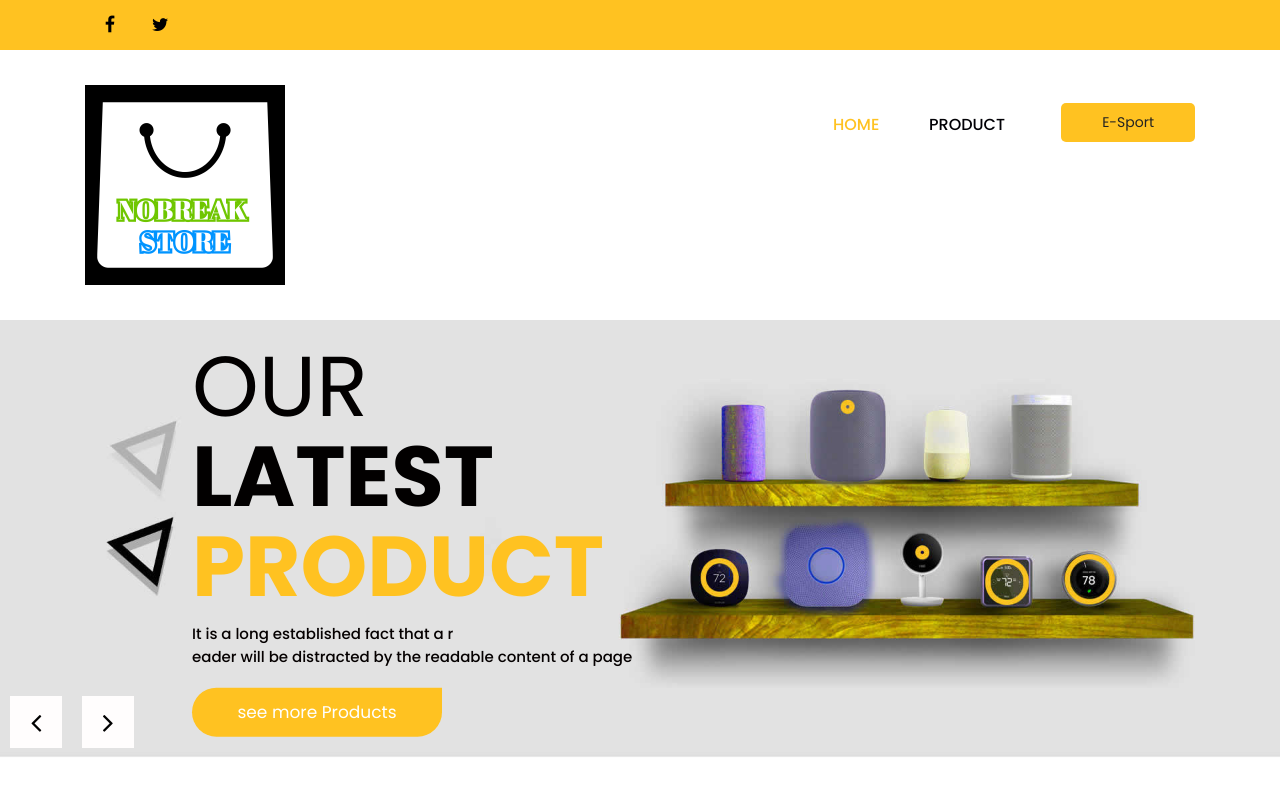
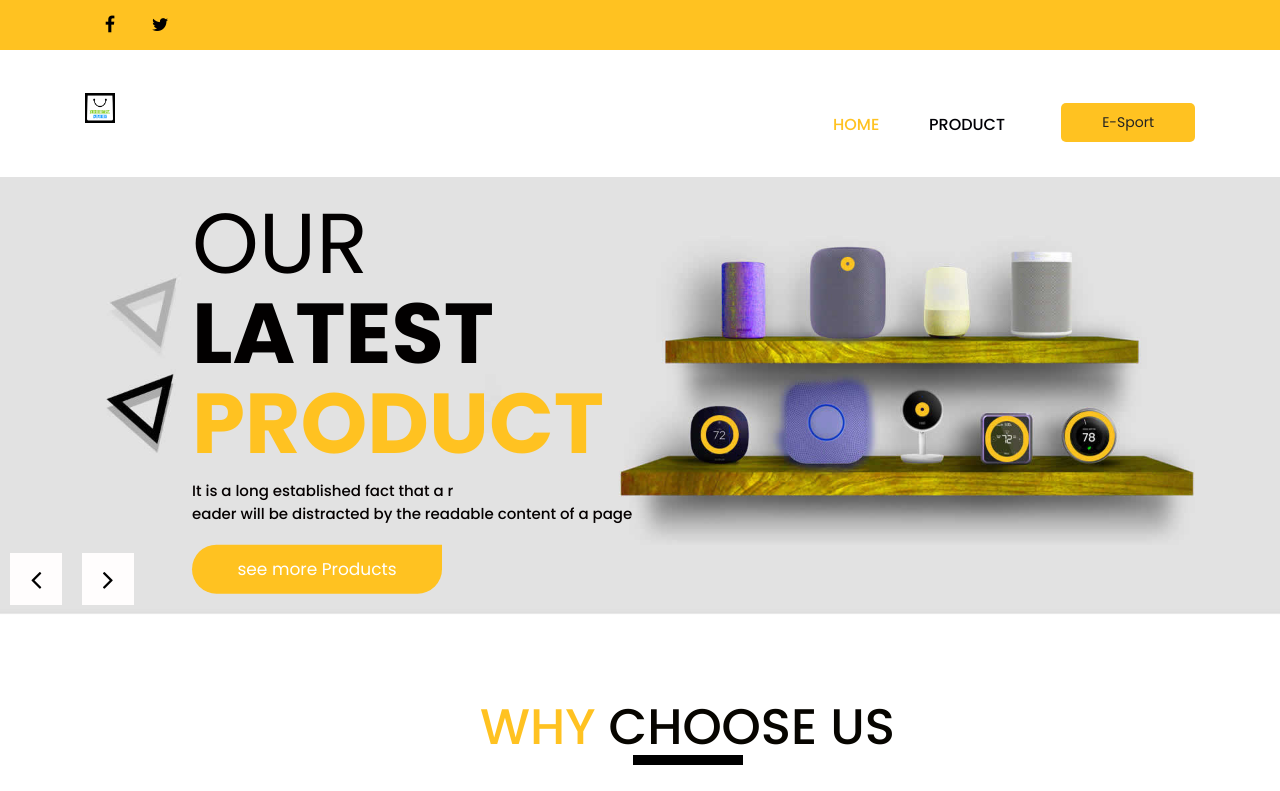
Before and after one commit to GameLineYT/storeNobreakTeam, a plain HTML site: page index.html in a window 1280 px wide. Shown: the top 791 px of the page. Drawn offline with nearby package versions, Linux system fonts and the light colour scheme.

Commit message:
Update index.html

```diff
--- a/index.html
+++ b/index.html
@@ -67,7 +67,7 @@
                <div class="col-xl-3 col-lg-3 col-md-3 col-sm-3 col logo_section">
                   <div class="full">
                      <div class="center-desk">
-                        <div class="logo"> <a href="index.html"><img src="images/logo.png" alt="logo" width="200" height="200"/></a> </div>
+                        <div class="logo"> <a href="index.html"><img src="images/logo.png" alt="logo" width="30" height="30"/></a> </div>
                      </div>
                   </div>
                </div>
```
